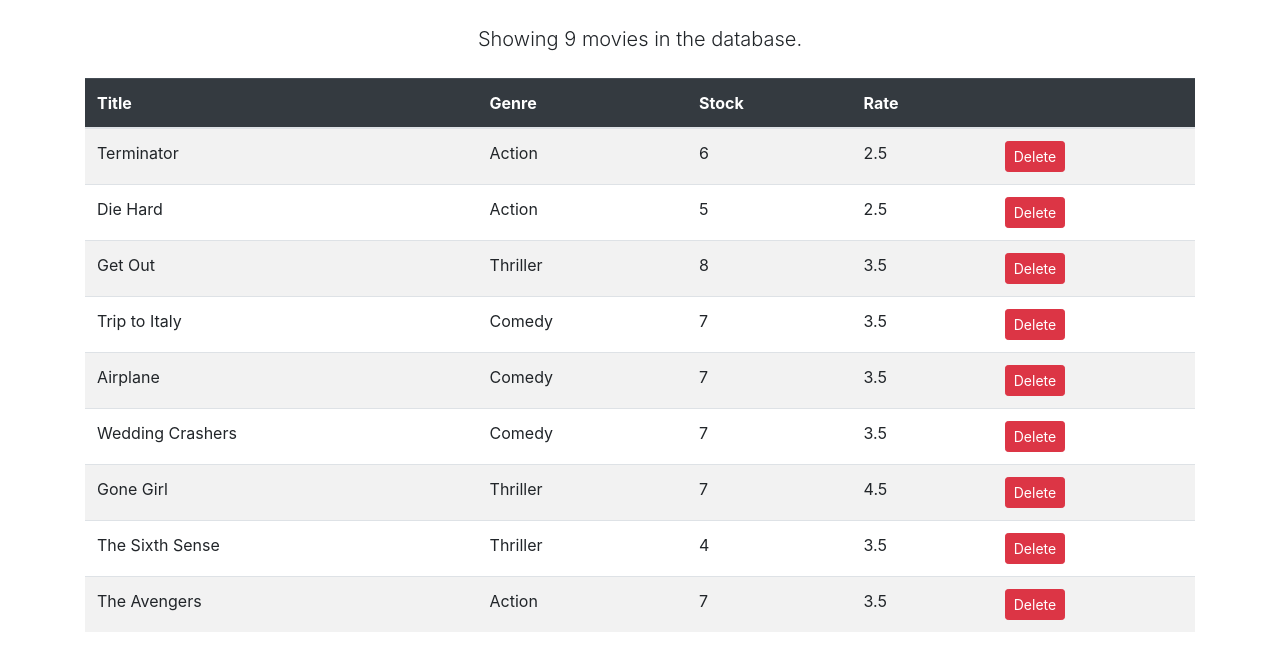
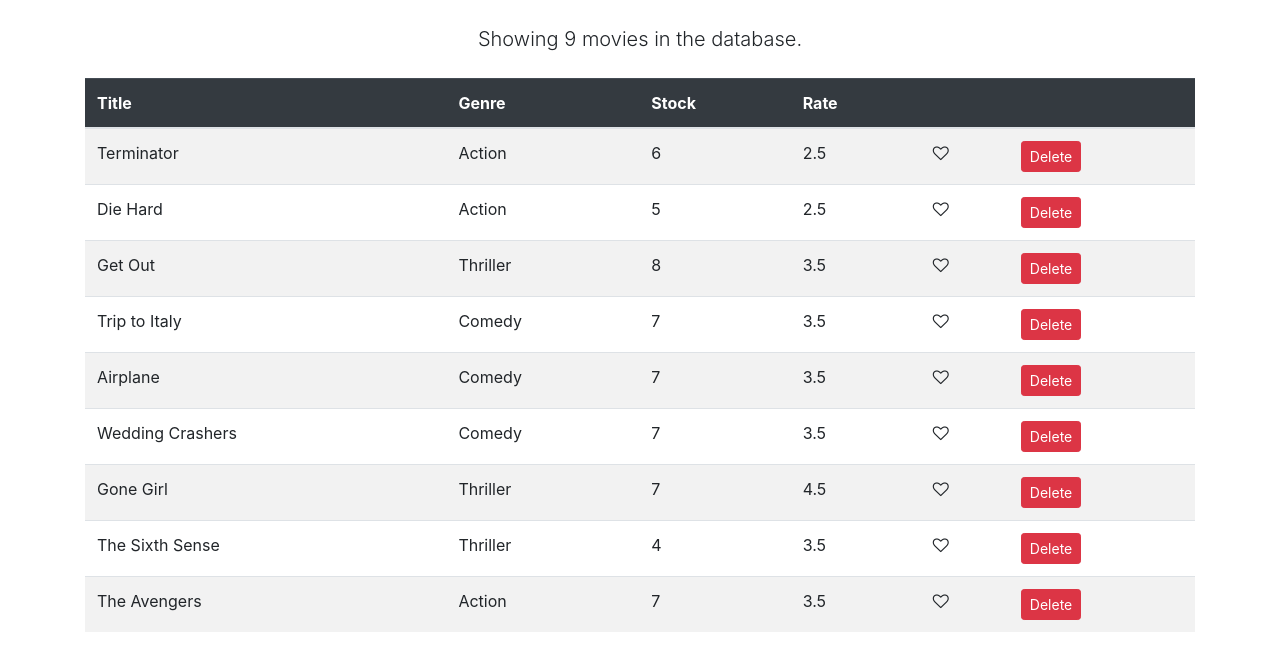
Before and after one commit to DalatCoder/learn-react-mosh, a React (Create React App) app in the folder vidly/: page / in a window 1280 px wide. Shown: the top 670 px of the page. Built offline with nearby package versions, Linux system fonts and the light colour scheme.

Commit message:
add like component

```diff
--- a/vidly/src/components/MovieItem.jsx
+++ b/vidly/src/components/MovieItem.jsx
@@ -1,9 +1,10 @@
 import React from 'react';
 import { Component } from 'react';
+import Like from './common/like';
 
 class MovieItem extends Component {
   handleClick = () => {
-    this.props.delete(this.props.movie);
+    this.props.onDelete(this.props.movie);
   };
 
   render() {
@@ -12,6 +13,7 @@
       genre: { name },
       numberInStock,
       dailyRentalRate,
+      liked,
     } = this.props.movie;
 
     return (
@@ -20,6 +22,13 @@
         <td>{name}</td>
         <td>{numberInStock}</td>
         <td>{dailyRentalRate}</td>
+        <td>
+          <Like
+            liked={liked}
+            movie={this.props.movie}
+            onClick={this.props.onLike}
+          />
+        </td>
         <td>
           <button onClick={this.handleClick} className="btn btn-danger btn-sm">
             Delete
--- /dev/null
+++ b/vidly/src/components/common/like.jsx
@@ -0,0 +1,23 @@
+import React, { Component } from 'react';
+
+// Input: liked: boolean
+// Output: onClick
+
+const Like = ({ liked, movie, onClick }) => {
+  const handleClick = () => {
+    onClick(movie);
+  };
+
+  let classes = 'fa fa-heart';
+  if (!liked) classes += '-o';
+
+  return (
+    <i
+      onClick={handleClick}
+      style={{ cursor: 'pointer' }}
+      className={classes}
+    ></i>
+  );
+};
+
+export default Like;
--- a/vidly/src/components/movies.jsx
+++ b/vidly/src/components/movies.jsx
@@ -12,6 +12,14 @@
   componentDidMount() {
     this.setState({ movies: getMovies() });
   }
+
+  handleLike = ({ _id }) => {
+    this.setState((st) => ({
+      movies: st.movies.map((movie) =>
+        movie._id !== _id ? movie : { ...movie, liked: !movie.liked }
+      ),
+    }));
+  };
 
   handleDelete = ({ _id }) => {
     this.setState((st) => ({
@@ -42,13 +50,15 @@
               <th>Stock</th>
               <th>Rate</th>
               <th></th>
+              <th></th>
             </tr>
           </thead>
           <tbody>
             {this.state.movies.map((movie) => (
               <MovieItem
                 key={movie._id}
-                delete={this.handleDelete}
+                onDelete={this.handleDelete}
+                onLike={this.handleLike}
                 movie={movie}
               />
             ))}
```
